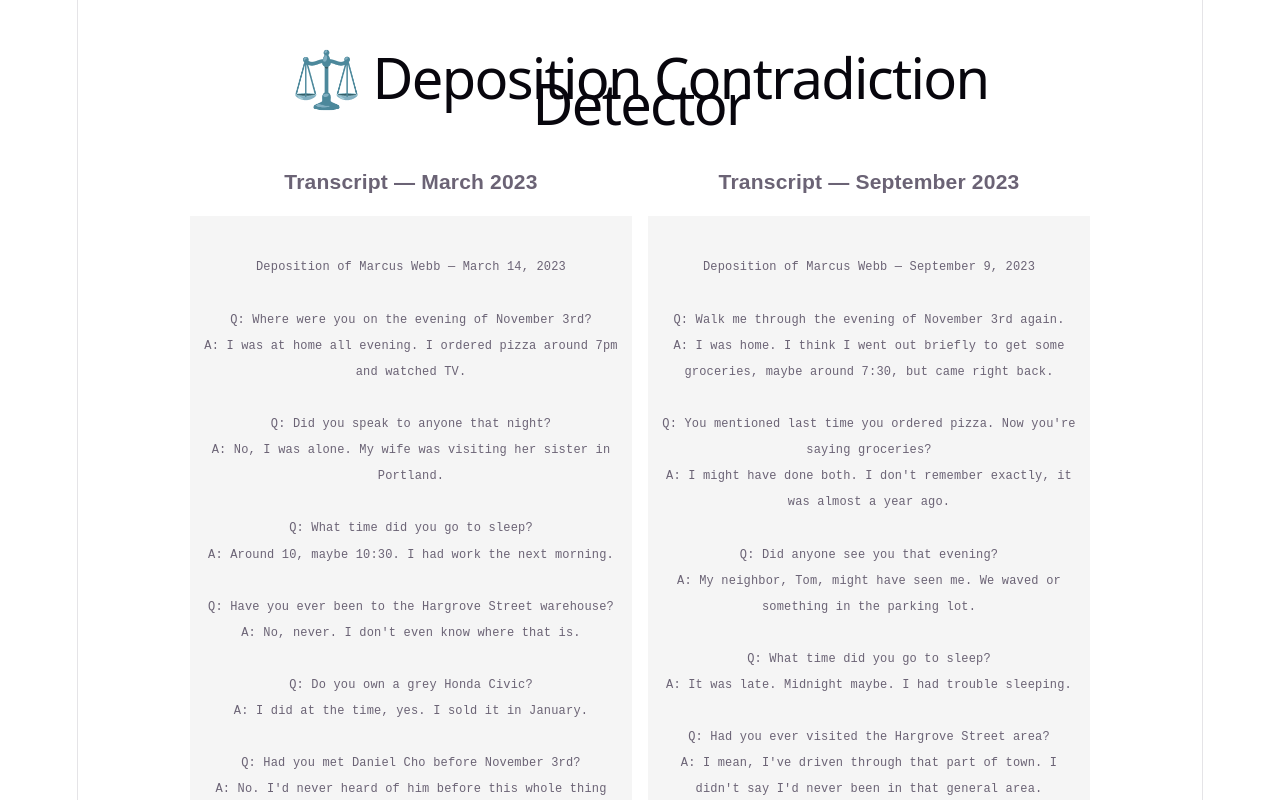
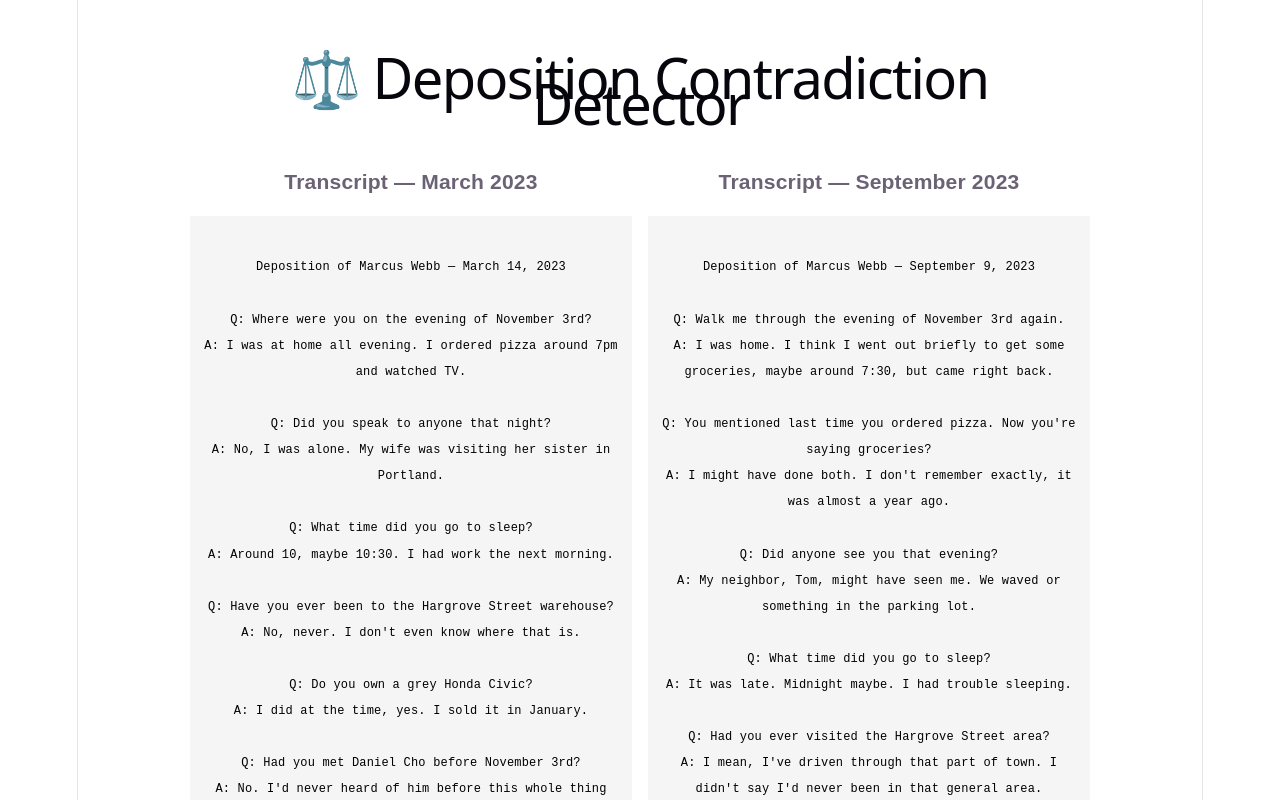
Before and after one commit to bayingana55/deposition-contradiction-detector, a React (Vite) app: page / in a window 1280 px wide. Shown: the top 800 px of the page. Built offline with nearby package versions, Linux system fonts and the light colour scheme.

Commit message:
Improve transcript text readability

```diff
--- a/src/App.jsx
+++ b/src/App.jsx
@@ -93,13 +93,13 @@ export default function DepositionChecker() {
       <div style={{ display: "grid", gridTemplateColumns: "1fr 1fr", gap: 16, marginBottom: 24 }}>
         <div>
           <h3>Transcript — March 2023</h3>
-          <pre style={{ background: "#f5f5f5", padding: 12, fontSize: 12, whiteSpace: "pre-wrap" }}>
+          <pre style={{ background: "#f5f5f5", color: "#000", padding: 12, fontSize: 12, whiteSpace: "pre-wrap" }}>
             {TRANSCRIPT_1}
           </pre>
         </div>
         <div>
           <h3>Transcript — September 2023</h3>
-          <pre style={{ background: "#f5f5f5", padding: 12, fontSize: 12, whiteSpace: "pre-wrap" }}>
+          <pre style={{ background: "#f5f5f5", color: "#000", padding: 12, fontSize: 12, whiteSpace: "pre-wrap" }}>
             {TRANSCRIPT_2}
           </pre>
         </div>
```
